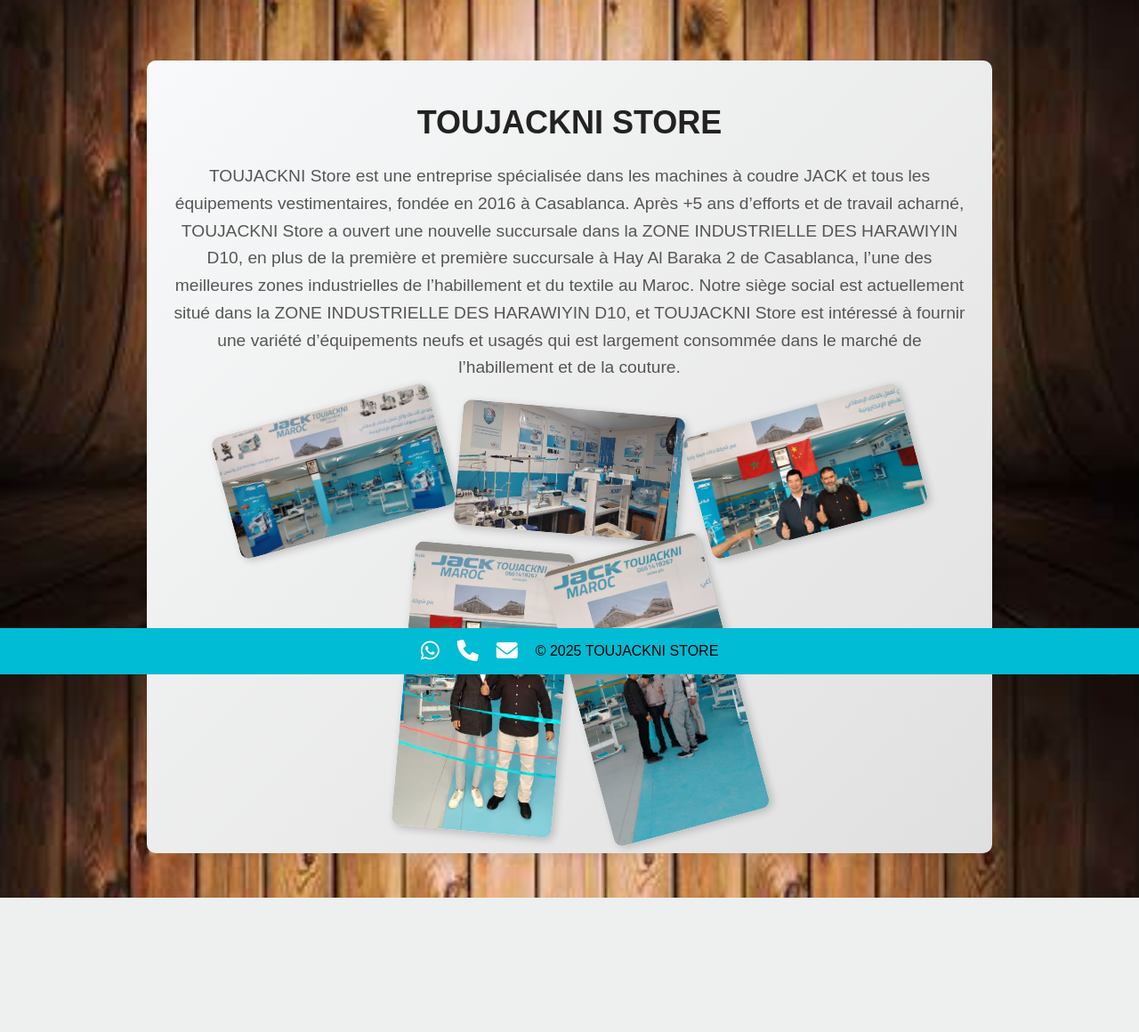
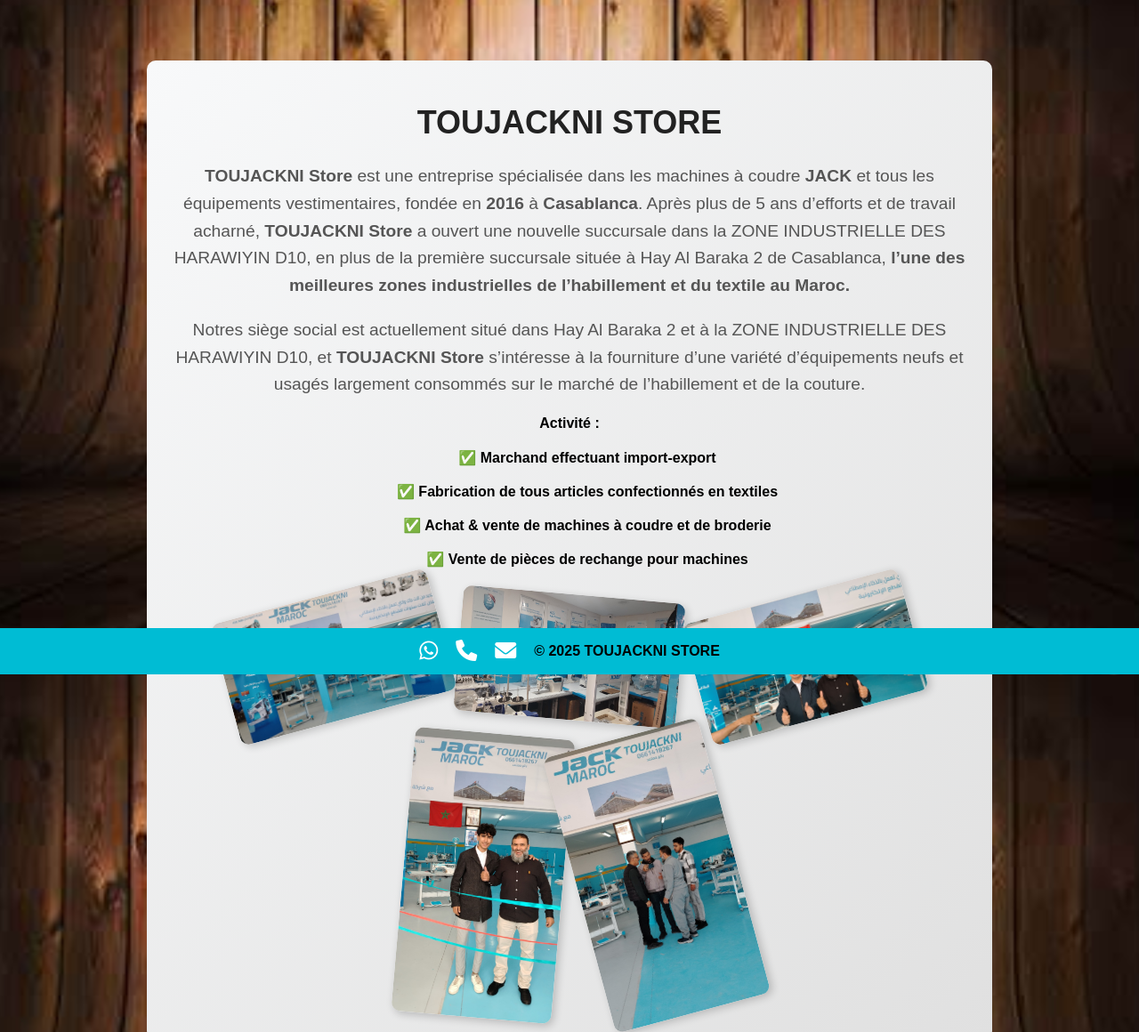
Before and after one commit to toujackni/TOUJACKNI-SARL-AU, a Flask app: page /who_we_are in a window 1280 px wide. Shown: the part 42-1202 px from the top of the page at 89% size. Before the commit the page ends 1051 px from the top, so only its background shows below. Run offline with Flask 3, Linux system fonts and the light colour scheme.

Commit message:
New Update

```diff
--- a/TOUJACKNI-SARL-AU/templates/home.html
+++ b/TOUJACKNI-SARL-AU/templates/home.html
@@ -15,7 +15,7 @@
 <div class="home-page">
     <h1>Bienvenue chez <span style="color: cyan;">TOUJACKNI STORE</span></h1>
     <p>Magasinez en toute confiance – Votre satisfaction est notre priorité !</p>
-    <p>Découvrez nos catégories et produits de qualité.</p>
+    <li>Découvrez nos catégories et produits de qualité.</p>
     <li><a href="{{ url_for('products') }}" class="cta-button">Voir les Produits</a>
 </div>
 
--- a/TOUJACKNI-SARL-AU/templates/locations.html
+++ b/TOUJACKNI-SARL-AU/templates/locations.html
@@ -45,7 +45,7 @@
             <img src="{{ url_for('static', filename='store2.jpg') }}" alt="TOUJACKNI STORE - Second Branch">
             <div class="store-info">
                 <h2>TOUJACKNI STORE - Location 2</h2>
-                <p><strong>Address:</strong> HAY AL BARAKA 2 RUE 43 NR 3 M.R CASABLANCA</p>
+                <p><strong>Address:</strong> Hay Baraka Rue 43 N°3 Rez-de-chaussee - Casablanca</p>
                 <p><strong>Services:</strong> Vente de machines à coudre, d’accessoires et de services d’entretien JACK.</p>
                 <p><a href="https://maps.app.goo.gl/YCbAaPZRfcsExGsz8" target="_blank">📍 Voir sur Google Maps</a></p>
             </div>
--- a/TOUJACKNI-SARL-AU/templates/who_we_are.html
+++ b/TOUJACKNI-SARL-AU/templates/who_we_are.html
@@ -25,11 +25,17 @@
     <div class="who-we-are-container">
         <h1>TOUJACKNI STORE</h1>
         <p>
-            TOUJACKNI Store est une entreprise spécialisée dans les machines à coudre JACK et tous les équipements vestimentaires, fondée en 2016 à Casablanca.
-Après +5 ans d’efforts et de travail acharné, TOUJACKNI Store a ouvert une nouvelle succursale dans la ZONE INDUSTRIELLE DES HARAWIYIN D10, en plus de la première et première succursale à Hay Al Baraka 2 de Casablanca, l’une des meilleures zones industrielles de l’habillement et du textile au Maroc.
-Notre siège social est actuellement situé dans la ZONE INDUSTRIELLE DES HARAWIYIN D10, et TOUJACKNI Store est intéressé à fournir une variété d’équipements neufs et usagés qui est largement consommée dans le marché de l’habillement et de la couture.
-        </p>
-
+            <b>TOUJACKNI Store</b> est une entreprise spécialisée dans les machines à coudre <b>JACK</b> et tous les équipements vestimentaires, fondée en <b>2016</b> à <b>Casablanca</b>. Après plus de 5 ans d’efforts et de travail acharné, <b>TOUJACKNI Store</b> a ouvert une nouvelle succursale dans la ZONE INDUSTRIELLE DES HARAWIYIN D10, en plus de la première succursale située à Hay Al Baraka 2 de Casablanca, <b>l’une des meilleures zones industrielles de l’habillement et du textile au Maroc.</b></p>
+        <p>
+            Notres siège social est actuellement situé dans Hay Al Baraka 2 et à la ZONE INDUSTRIELLE DES HARAWIYIN D10, et <b>TOUJACKNI Store</b> s’intéresse à la fourniture d’une variété d’équipements neufs et usagés largement consommés sur le marché de l’habillement et de la couture.</p>
+        <b><b> Activité :</p>
+    <ul class="list-unstyled">
+        <l>✅ Marchand effectuant import-export</p>
+        <l>✅ Fabrication de tous articles confectionnés en textiles</p>
+        <l>✅ Achat & vente de machines à coudre et de broderie</p>
+        <l>✅ Vente de pièces de rechange pour machines</p>
+    </ul>
+    </b>
         <!-- 📸 Collage des images -->
         <div class="photo-collage">
             <img src="{{ url_for('static', filename='store1.jpg') }}" alt="Store 1">
```
